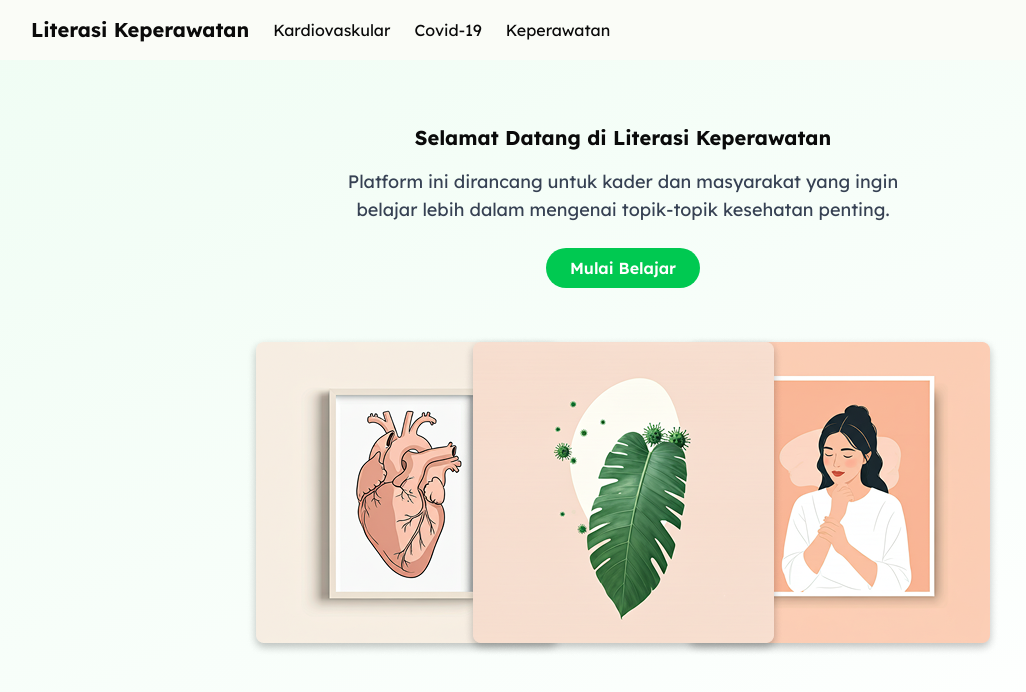
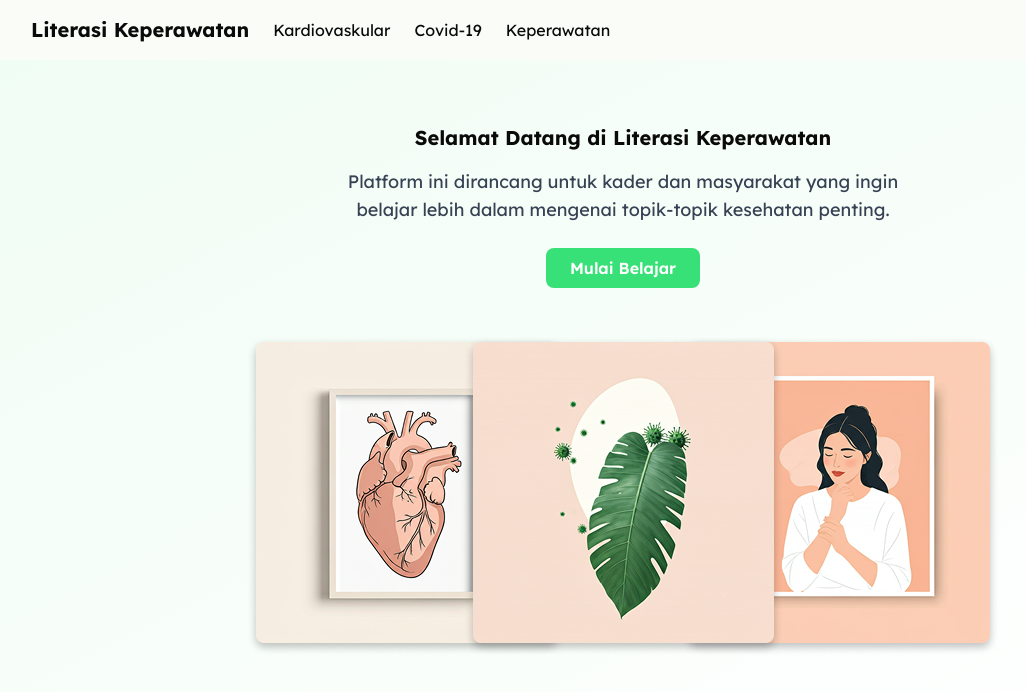
Before and after one commit to Avinnskie/listerasi-keperawatan, a Next.js app: page / in a window 1280 px wide. Shown: the top 692 px of the page, without its empty margins (17-1043 px from the left). Built offline with nearby package versions, Linux system fonts and the light colour scheme.

Commit message:
feat: update button type props

```diff
--- a/src/components/atoms/button.tsx
+++ b/src/components/atoms/button.tsx
@@ -6,13 +6,13 @@ type ButtonProps = {
 };
 
 export const Button = ({ children, onClick, variant = 'primary', className = '' }: ButtonProps) => {
-  const baseStyle = 'rounded-full px-6 py-2 font-semibold';
+  const baseStyle = 'rounded-md px-6 py-2 font-semibold';
   const variants = {
-    primary: 'bg-green-500 text-white hover:bg-green-600',
+    primary: 'bg-[#38E078] text-white hover:bg-green-600',
     secondary: 'bg-gray-200 text-black hover:bg-gray-300',
   };
   return (
-    <button onClick={onClick} className={`${baseStyle} ${variants[variant]} ${className}`}>
+    <button onClick={onClick} className={`${baseStyle} ${variants[variant]} ${className} w-max`}>
       {children}
     </button>
   );
```
